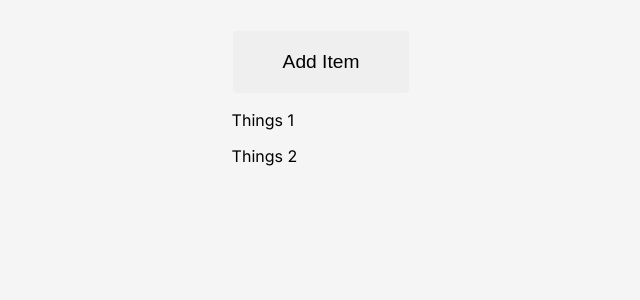
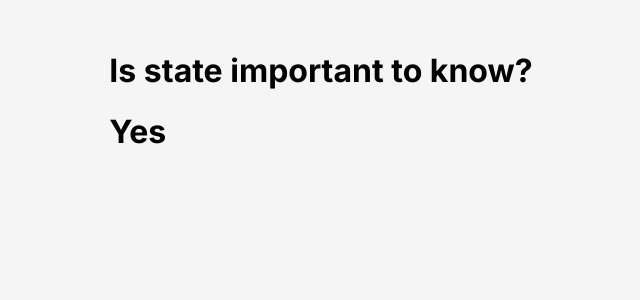
Before and after one commit to Arafat-alim/react-from-scratch, a React (Create React App) app in the folder react-official-fundamentals/: page / in a window 1280 px wide. Shown: the top 300 px of the page, without its empty margins (319-959 px from the left). Built offline with nearby package versions, Linux system fonts and the light colour scheme.

Commit message:
use state concept is going on

```diff
--- a/react-official-fundamentals/src/App.js
+++ b/react-official-fundamentals/src/App.js
@@ -1,4 +1,5 @@
 import React from "react";
+import ReactState from "./components/ReactState";
 // import Contact from "./components/Contact";
 // // import Main from "./components/Main";
 // // import Navbar from "./components/Navbar";
@@ -8,7 +9,7 @@ import React from "react";
 // import pumpkin from "./CatImages/pumpkin.png";
 // import Jokes from "./components/Jokes";
 // import EventComponent from "./components/EventComponent";
-import Interact from "./components/Interact";
+// import Interact from "./components/Interact";
 
 function App() {
   return (
@@ -30,7 +31,8 @@ function App() {
         punchLine="I can't wait to see her face light up when she opens it."
       /> */}
       {/* <EventComponent /> */}
-      <Interact />
+      {/* <Interact /> */}
+      <ReactState />
     </div>
   );
 }
--- /dev/null
+++ b/react-official-fundamentals/src/components/ReactState.jsx
@@ -0,0 +1,13 @@
+import React, { useState } from "react";
+
+export default function ReactState() {
+  const [data, setData] = useState("Yes");
+  return (
+    <div className="state">
+      <h1 className="state--title">Is state important to know?</h1>
+      <div className="state--value">
+        <h1>{data}</h1>
+      </div>
+    </div>
+  );
+}
```
